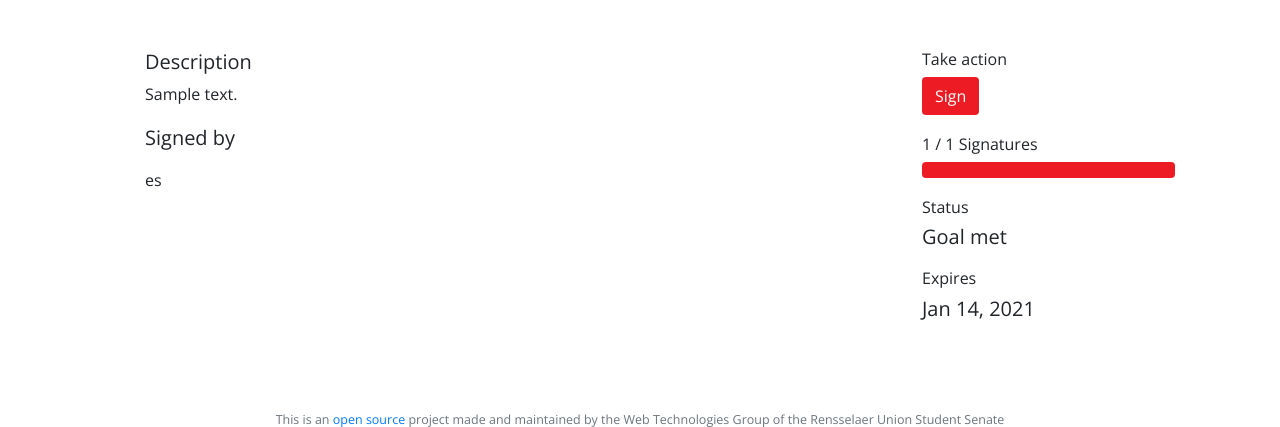
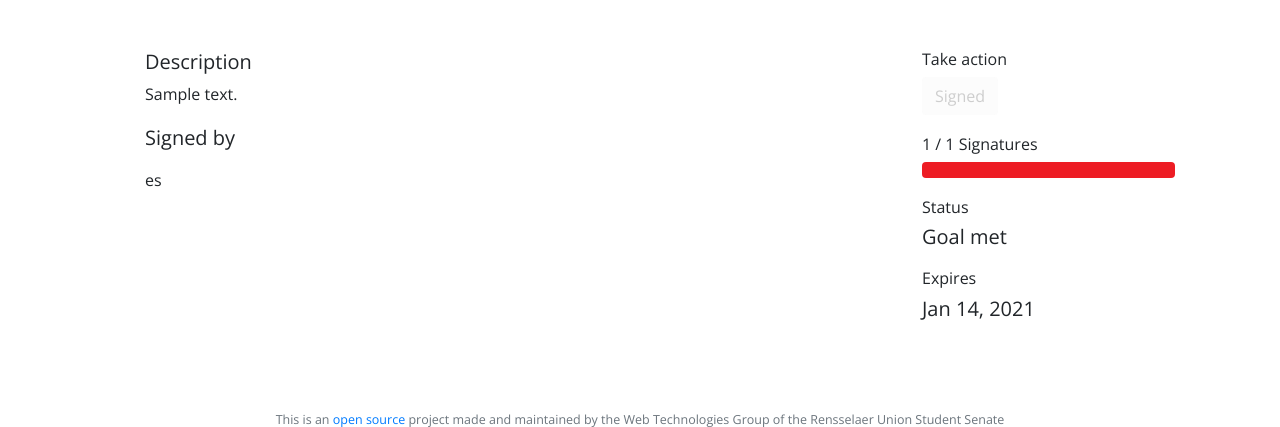
Before and after one commit to wtg/petitions-rewrite, a Django app: page /petition/1 in a window 1280 px wide. Shown: the part 167-594 px from the top of the page. Run offline with Django 3.2, Linux system fonts and the light colour scheme; a user stored in the database is signed in; tables that the repository leaves empty hold one stand-in row (values such as "Sample post"); some libraries are stand-ins or nearby versions; some web fonts are replaced.

Commit message:
Check if user already signed and is logged in

```diff
--- a/index/templates/detail.html
+++ b/index/templates/detail.html
@@ -30,7 +30,20 @@
         <div class="right">
             <div class="info">
                 <h6>Take action</h6>
-                <a class="sign-link" href="{% load sign_tags %} {% get_sign_url petition user %}"><button class="btn" id="sign-btn">Sign</button></a>
+
+                {% if user.is_authenticated %}
+
+                    {% load sign_tags %}
+                    {% user_signed petition user as signed %}
+                    {% if signed %}
+                        <button class="btn" id="signed" disabled>Signed</button>
+                    {% else %}
+                        <a class="sign-link" href="{% get_sign_url petition user %}"><button class="btn" id="sign-btn">Sign</button></a>
+                    {% endif %}
+
+                {% else %}
+                    <button class="btn" id="signed" disabled>Login to sign!</button>
+                {% endif %}
             </div>
 
             <div class="info">
--- a/index/templatetags/sign_tags.py
+++ b/index/templatetags/sign_tags.py
@@ -7,3 +7,11 @@ register = template.Library()
 @register.simple_tag
 def get_sign_url(petition, user):
     return reverse("sign", kwargs={"pk": str(petition.ID), "pk_user": str(user.pk)})
+
+
+@register.simple_tag
+def user_signed(petition, user):
+    if petition.signatures.filter(signer=user).exists():
+        return True
+
+    return False
--- a/index/views.py
+++ b/index/views.py
@@ -42,13 +42,9 @@ def petition_detail(request, pk):
 
 
 def add_signature(request, pk, pk_user):
+    petition = Petition.objects.get(pk=pk)
+    user = User.objects.get(pk=pk_user)
 
-    petition = Petition.objects.get(pk=pk)
-
-    if petition.signatures.filter(pk=pk_user).exists():
-        return redirect("/petition/" + str(pk))
-
-    user = User.objects.get(pk=pk_user)
     new_signature = Signature(signer=user)
     new_signature.save()
     petition.signatures.add(new_signature)
```
